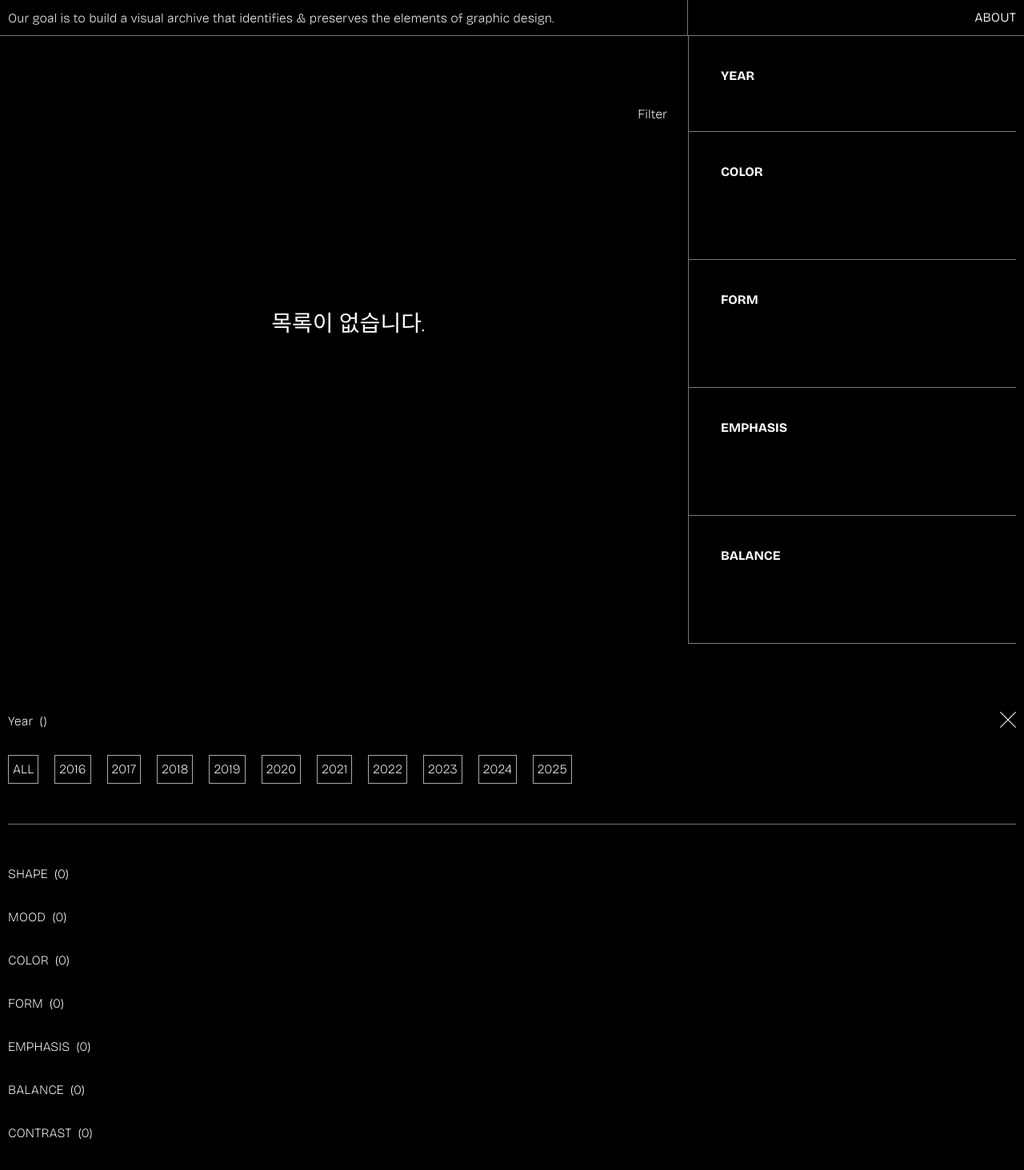
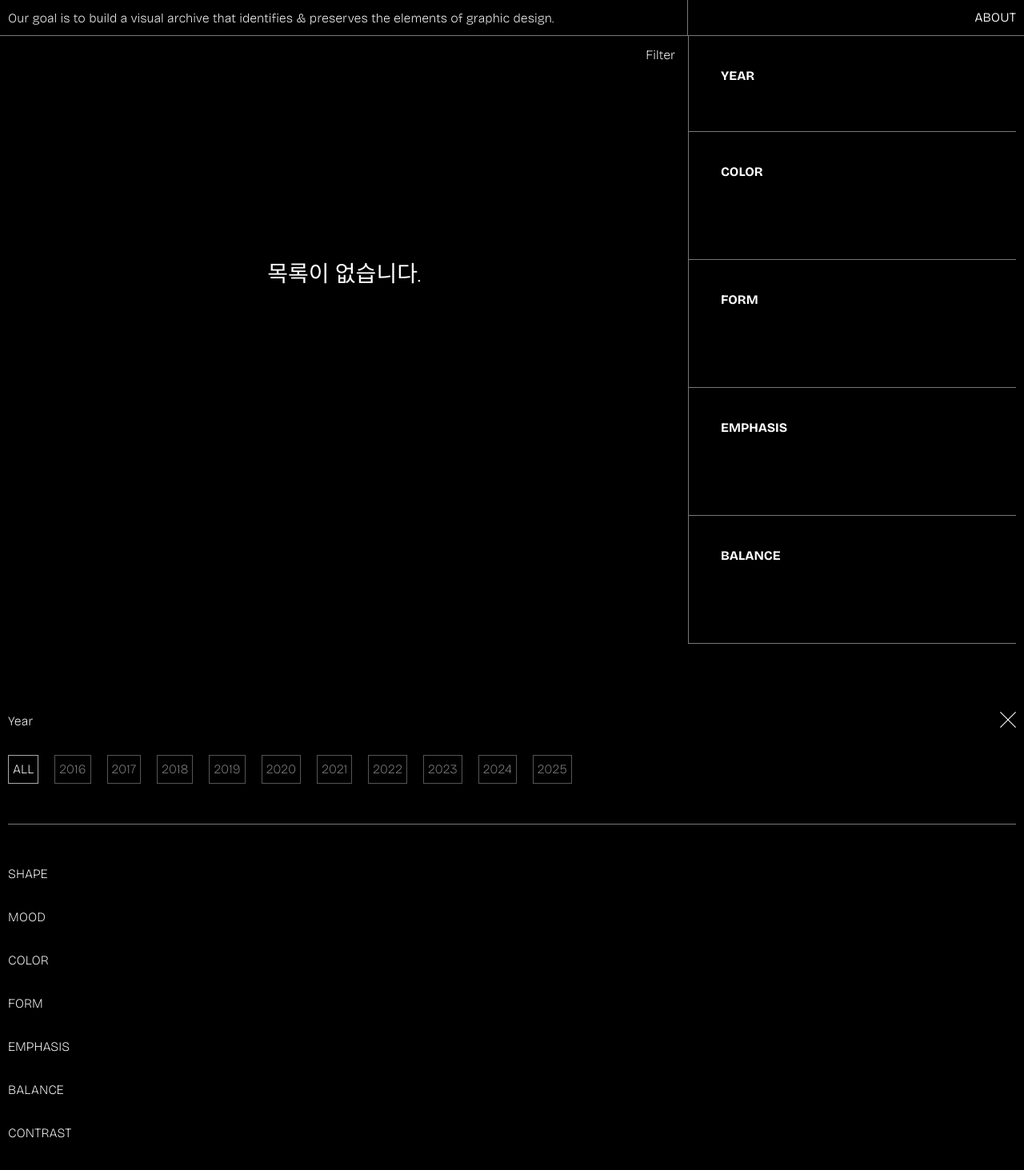
Before and after one commit to YoonYIgeon/ai-archive, a React (Vite) app: page / in a window 1280 px wide. Shown: the top 1463 px of the page at 80% size. Built offline with nearby package versions, Linux system fonts and the light colour scheme.

Commit message:
color updated

```diff
--- a/src/App.jsx
+++ b/src/App.jsx
@@ -48,13 +48,11 @@ function App() {
       <Header hasBorder />
       <div className="flex items-stretch">
         <div className={"flex flex-col flex-1 flex-grow-1"}>
-          <div className={styles.contents}>
-            <div className={styles.row}>
-              {mode === "modal" ? <FilterOption /> : <SubTab />}
-              <FilterButton />
-            </div>
-            <ImageList onSelect={handleSelectImage} />
+          <div className="flex justify-between items-center py-3 px-4">
+            <FilterOption />
+            <FilterButton />
           </div>
+          <ImageList onSelect={handleSelectImage} />
         </div>
         <div className={styles.sidebar}>
           <Statistics statistics={statistics} />
--- a/src/components/FilterModal/index.jsx
+++ b/src/components/FilterModal/index.jsx
@@ -22,7 +22,8 @@ const getOptions = (images, year) => {
 
       // 객체로 만들었다가 key값으로 가져오는 방식으로 해서 unique한 값들을 가져오고, statistics도 가져온다.
 
-      if (year !== "ALL" && item.year !== year) {
+      if (year && item.year !== year) {
+        // 패스하는 조건
         return obj;
       }
 
@@ -137,6 +138,7 @@ export default function FilterModal({ open, onClose, statistics, years }) {
 
   const [searchParams, setSearchParams] = useSearchParams();
   const params = parseSearchParamsToJson(searchParams);
+  const { year = "ALL" } = params;
 
   const options = getOptions(totalImages, params.year);
 
@@ -158,10 +160,6 @@ export default function FilterModal({ open, onClose, statistics, years }) {
 
   const handleClose = () => {
     onClose();
-  };
-
-  const handleYearSelect = (_, value) => {
-    setSearchParams({ year: value });
   };
 
   const handleSelect = ({ key, multiple }, keyword) => {
@@ -190,6 +188,13 @@ export default function FilterModal({ open, onClose, statistics, years }) {
     });
   };
 
+  const handleYearSelect = (value) => {
+    handleSelect(
+      { key: "year", multiple: false },
+      value === "ALL" ? undefined : value
+    );
+  };
+
   return (
     <>
       <div
@@ -204,12 +209,23 @@ export default function FilterModal({ open, onClose, statistics, years }) {
         </button>
         <div className={"flex flex-col gap-5 py-2.5"}>
           <Title label="Year" onSeeAll={() => handleSeeAll("year")} />
-          <List
-            list={yearList}
-            onSelect={handleYearSelect}
-            type="year"
-            selected={params.year}
-          />
+          <ul className={styles.list}>
+            {yearList.map(({ keyword, value }) => (
+              <li
+                key={keyword}
+                className={clsx(
+                  styles.option,
+                  params.year === keyword || (!params.year && keyword === "ALL")
+                    ? "text-white border-white"
+                    : "opacity-50"
+                )}
+              >
+                <button onClick={() => handleYearSelect(value)}>
+                  {keyword}
+                </button>
+              </li>
+            ))}
+          </ul>
         </div>
 
         <div className={styles.divider} />
@@ -221,23 +237,33 @@ export default function FilterModal({ open, onClose, statistics, years }) {
               label={item.name}
               onSeeAll={() => handleSeeAll(item.key)}
             />
-            <ul className={styles.list}>
+            <ul
+              className={item.key === "colors" ? styles.colorList : styles.list}
+            >
               {Object.keys(options[item.key] || {})
                 .sort()
                 .slice(0, 10)
                 .map((keyword) => (
                   <li
                     key={keyword}
-                    className={clsx(
+                    className={
+                      item.key === "colors"
+                        ? styles.colorOption
+                        : clsx(
                             styles.option,
                             params[item.key]?.split(",")?.includes(keyword)
                               ? "text-white border-white"
                               : "opacity-50"
-                    )}
+                          )
+                    }
                   >
+                    {item.key === "colors" ? (
+                      <ColorCircle color={keyword} />
+                    ) : (
                       <button onClick={() => handleSelect(item, keyword)}>
                         {keyword}
                       </button>
+                    )}
                   </li>
                 ))}
             </ul>
@@ -257,7 +283,7 @@ const Title = ({ label, count, onSeeAll }) => {
   return (
     <div className={styles.title}>
       {label}
-      <span className="ml-2">({count})</span>
+      {count > 0 && <span className="ml-2">({count})</span>}
       {count > 10 && (
         <button className={styles.seeAllButton} onClick={() => onSeeAll(label)}>
           See All
@@ -266,39 +292,3 @@ const Title = ({ label, count, onSeeAll }) => {
     </div>
   );
 };
-
-const ColorList = ({ list, onSelect }) => {
-  return (
-    <ul className={styles.colorList}>
-      {list.map((item) => (
-        <li
-          key={item.color}
-          className={clsx(styles.colorOption)}
-          onClick={() => onSelect("color", item.color)}
-        >
-          <ColorCircle color={item.color} />
-        </li>
-      ))}
-    </ul>
-  );
-};
-
-const List = ({ list, type, onSelect, selected }) => {
-  return (
-    <ul className={styles.list}>
-      {list.map((item) => (
-        <li
-          key={item.keyword}
-          className={clsx(
-            styles.option,
-            selected === item.keyword ? styles.selected : ""
-          )}
-        >
-          <button onClick={() => onSelect(type, item.keyword)}>
-            {item.keyword}
-          </button>
-        </li>
-      ))}
-    </ul>
-  );
-};
--- a/src/components/FilterOption/index.jsx
+++ b/src/components/FilterOption/index.jsx
@@ -7,7 +7,7 @@ export default function FilterOption() {
   const { filterOptions } = useFilterStore();
 
   return (
-    <div className={styles.filterOptions}>
+    <div className="flex items-center gap-2">
       <span className={styles.filterYear}>{filterOptions?.year}</span>
 
       {filterOptions?.type &&
--- a/src/components/ImageList/index.jsx
+++ b/src/components/ImageList/index.jsx
@@ -20,7 +20,7 @@ export default function ImageList({ onSelect }) {
   });
 
   return (
-    <div className={styles.container} ref={parentRef}>
+    <div className="h-10 flex-grow-1" ref={parentRef}>
       {totalImages.length === 0 ? (
         <div className={styles.empty}>
           <p>목록이 없습니다.</p>
```
Lines whose indentation alone changed are shown as unchanged.
